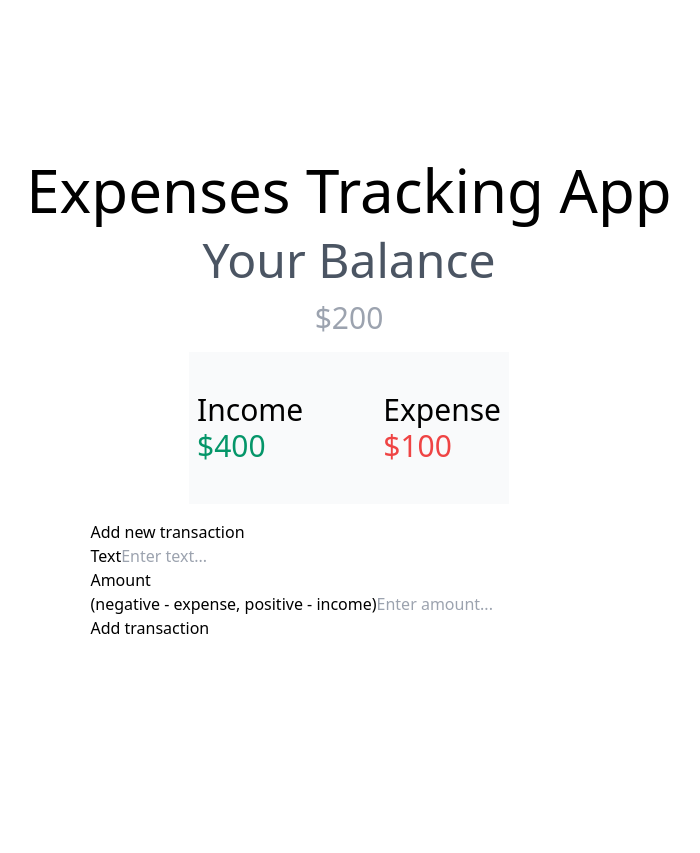
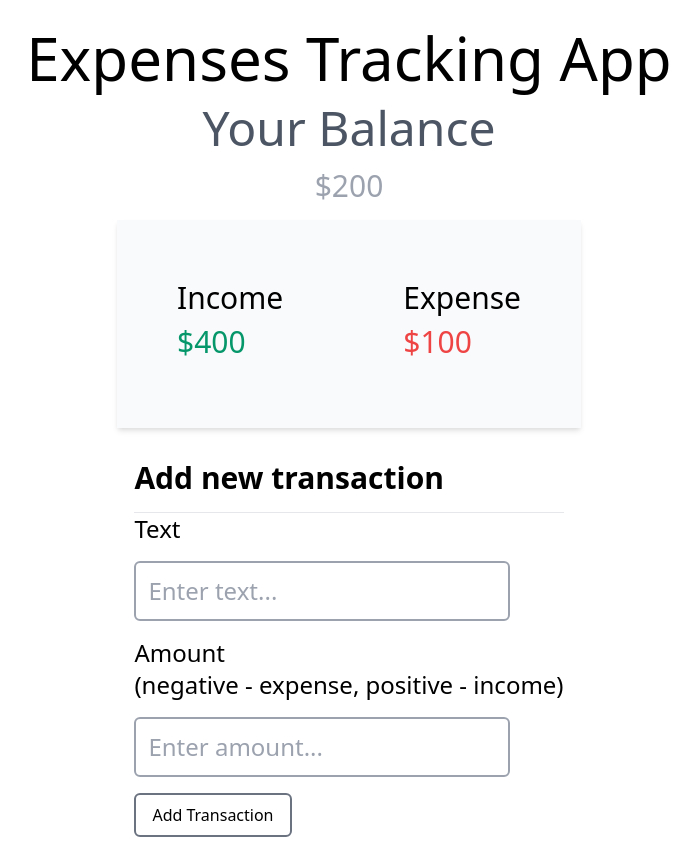
Before and after one commit to sibteali786/expense-tracker-app-redux, a React (Create React App) app: page / in a window 1280 px wide. Shown: the whole page, without its empty margins (291-991 px from the left). Before the commit the page ends 800 px from the top, so only its background shows below. Built offline with nearby package versions, Linux system fonts and the light colour scheme.

Commit message:
added files

```diff
--- a/src/App.js
+++ b/src/App.js
@@ -3,7 +3,7 @@ import { Header, Balance, IncomeExpenses, AddTransaction } from "./components";
 function App() {
   return (
     <div className="max-w-full h-screen w-screen">
-      <div className="flex justify-center items-center flex-col h-full w-full space-y-4">
+      <div className="flex justify-center items-center flex-col h-full w-full space-y-4 my-10">
         <Header />
         <Balance />
         <IncomeExpenses />
--- a/src/components/AddTransaction.js
+++ b/src/components/AddTransaction.js
@@ -6,20 +6,31 @@ export const AddTransaction = () => {
   };
   return (
     <div>
-      <h3>Add new transaction</h3>
+      <div className="text-3xl font-semibold my-4">Add new transaction</div>
+      <hr />
       <form onSubmit={onSubmit}>
-        <div className="form-control">
+        <div className="text-2xl flex justify-center items-start flex-col space-y-4">
           <label htmlFor="text">Text</label>
-          <input type="text" placeholder="Enter text..." />
+          <input
+            type="text"
+            className="p-3 border-2 rounded-md border-gray-400"
+            placeholder="Enter text..."
+          />
         </div>
-        <div className="form-control">
+        <div className="text-2xl flex justify-center items-start flex-col space-y-4 mt-4">
           <label htmlFor="amount">
             Amount <br />
             (negative - expense, positive - income)
           </label>
-          <input type="number" placeholder="Enter amount..." />
+          <input
+            type="number"
+            placeholder="Enter amount..."
+            className="p-3 border-2 rounded-md border-gray-400"
+          />
         </div>
-        <button className="btn">Add transaction</button>
+        <button className="px-4 py-2 border-gray-500 border-2 rounded-md my-4 transition-all hover:bg-gray-800 hover:text-white duration-200">
+          Add Transaction
+        </button>
       </form>
     </div>
   );
--- a/src/components/IncomeExpenses.js
+++ b/src/components/IncomeExpenses.js
@@ -2,15 +2,15 @@ import React from "react";
 
 const IncomeExpenses = () => {
   return (
-    <div className="flex justify-center items-center space-x-20 bg-gray-50 p-10 w-1/4">
-      <div className="text-3xl">
+    <div className="flex justify-center items-center space-x-20 bg-gray-50 p-10 shadow-md">
+      <div className="text-3xl p-5">
         <h4>Income</h4>
-        <p className="text-green-600">$400</p>
+        <p className="text-green-600 my-2">$400</p>
       </div>
 
-      <div className="text-3xl">
+      <div className="text-3xl p-5">
         <h4>Expense</h4>
-        <p className="text-red-500">$100</p>
+        <p className="text-red-500 my-2">$100</p>
       </div>
     </div>
   );
--- /dev/null
+++ b/src/components/TransacionList.js
@@ -0,0 +1,18 @@
+import React, { useContext } from "react";
+import { GlobalContext } from "../Context/GlobalState";
+import { Transaction } from "./Transaction";
+export const TransactionList = () => {
+  //   const { transactions } = useContext(GlobalContext);
+  return (
+    <div>
+      <h3>History</h3>
+      <ul className="list">
+        {transactions.map((transaction) => (
+          <Transaction transaction={transaction}></Transaction>
+        ))}
+      </ul>
+    </div>
+  );
+};
+
+export default TransactionList;
--- /dev/null
+++ b/src/components/Transaction.js
@@ -0,0 +1,14 @@
+import React from "react";
+
+export const Transaction = ({ transaction }) => {
+  const sign = transaction.amount < 0 ? "-" : "+";
+  return (
+    <li className={transaction.amount < 0 ? "minus" : "plus"}>
+      {transaction.text}
+      <span>
+        {sign}${Math.abs(transaction.amount)}
+      </span>
+      <button className="">x</button>
+    </li>
+  );
+};
```
